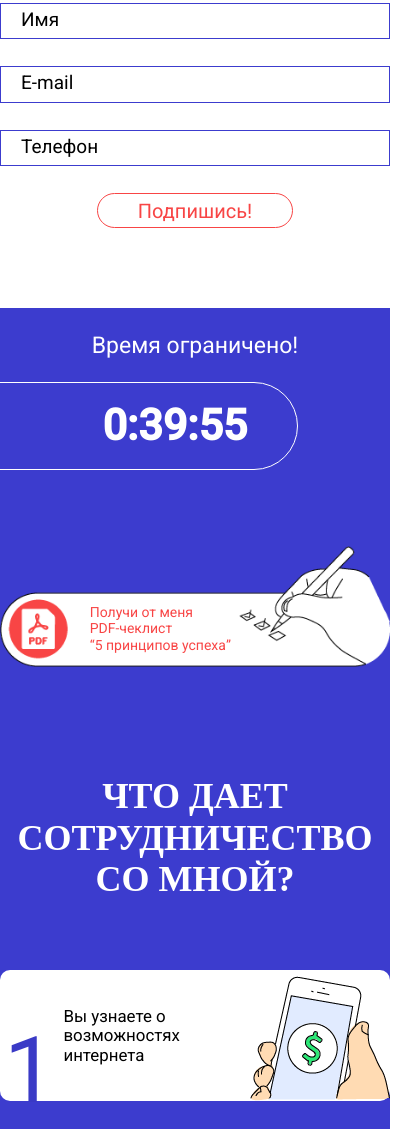
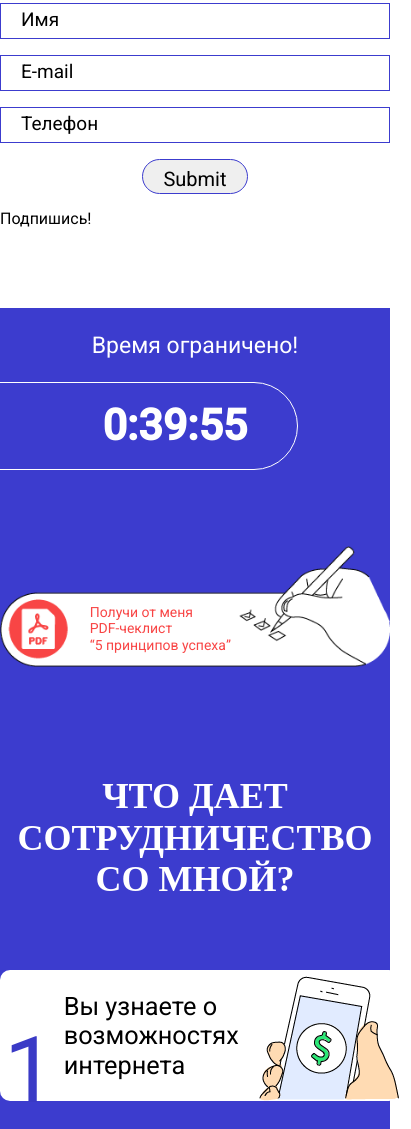
Before and after one commit to Legys/legys.github.io, a plain HTML site: page vitaliy/index.html in a window 390 px wide. Shown: the part 851-1980 px from the top of the page, 411 px wide, since content can reach past the window. Drawn offline with nearby package versions, Linux system fonts and the light colour scheme.

Commit message:
Add files via upload

```diff
--- a/vitaliy/css/main.scss
+++ b/vitaliy/css/main.scss
@@ -164,8 +164,10 @@ body{
 .timer {
   flex-basis: 292px;
   @media  screen  and (min-device-width : 320px) {
-
     justify-content: center;
+  }
+  @media  screen  and (min-device-width : 833px) {
+    padding-left: 25px;
   }
 }
 .timer__pdf {
@@ -318,7 +320,7 @@ body{
   font-size: 27px;
   font-weight: 100;
   @media screen and (max-width: 580px) {
-    font-size: 2vh;
+    font-size: 3vh;
   }
   @media screen and (max-width: 320px) {
     font-size: 18px;
--- a/vitaliy/index.html
+++ b/vitaliy/index.html
@@ -23,14 +23,12 @@
     <div class="heading__order">
         <div class="heading__order--flex-wrap">
             <div class="heading__video">
-
             </div>
-
-                <form  class="heading__form" action="#">
+                <form  class="heading__form" action="legys5@yandex.ru">
                     <input type="text" placeholder="Имя">
                     <input type="email" placeholder="E-mail">
                     <input type="tel" placeholder="Телефон">
-                    <a href="#" class="heading__input--button">Подпишись!</a>
+                    <input type="submit" href="legys5@yandex.ru" class="heading__input--button">Подпишись!</input>
                 </form>
 
         </div>
```
Also changed, not shown: vitaliy/css/main.css.
